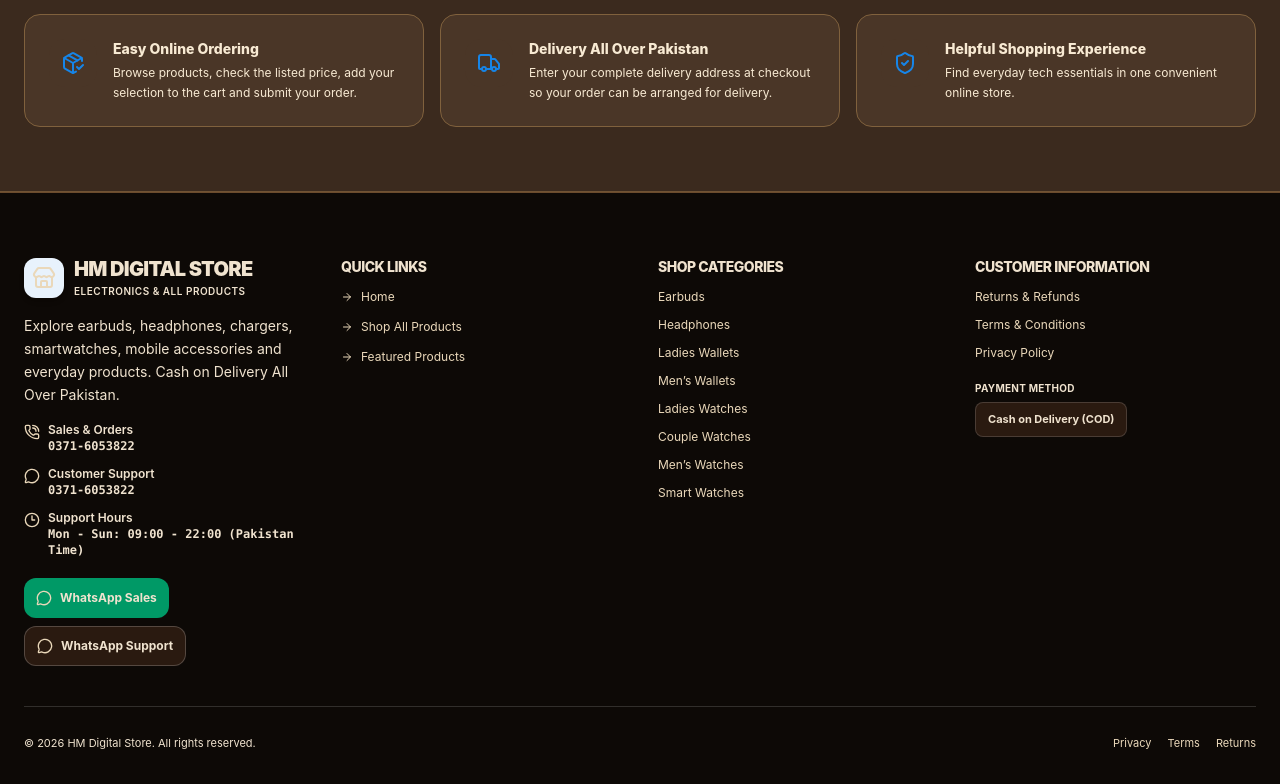
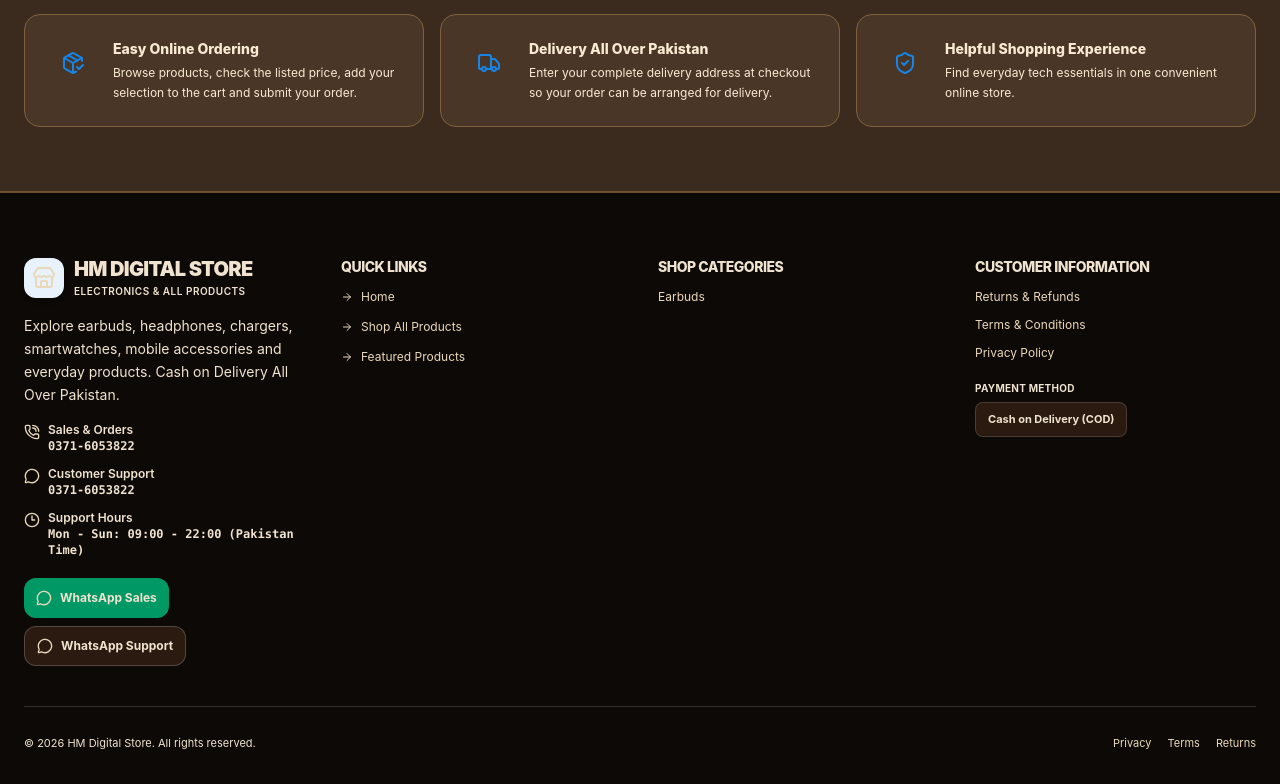
Before and after one commit to hmqm826-lab/sasta-kitchen-bazar, a React (Vite) app: page / in a window 1280 px wide. Shown: the part 1140-1924 px from the top of the page. Built offline with nearby package versions, Linux system fonts and the light colour scheme.

Commit message:
Show only Earbuds category

```diff
--- a/src/data/categories.ts
+++ b/src/data/categories.ts
@@ -2,18 +2,4 @@ import { Category } from '../types';
 
 export const CATEGORIES: Category[] = [
   { id: 'earbuds', name: 'Earbuds', urduTitle: 'Wireless Audio', description: 'Wireless earbuds and Bluetooth audio accessories.', image: 'https://store.storeimages.cdn-apple.com/1/as-images.apple.com/is/airpods-pro-3-hero-select-202509?.v=cmp4MmZ6OWxOeHNNTXh4SzlBNUpEb1RucE9zZTI5eEREaWZpY29lSld3eVVtLzE2Q0EySC9CZElXWmlJUStQNE1LWlMyVmEreEd6UVBWaXRHdkpLMWtkQmFNcVM4WVpKQThrRTVBS2pPMk9OcWQvRzhwTDdwUWJpcExEZHpzZVI&fmt=jpeg&hei=1200&qlt=90&traceId=1&wid=1200', iconName: 'Zap', itemCount: 0 },
-  { id: 'headphones', name: 'Headphones', urduTitle: 'Audio Style', description: 'Wired and wireless headphones for music and calls.', image: 'https://store.storeimages.cdn-apple.com/1/as-images.apple.com/is/airpods-pro-3-hero-select-202509?.v=cmp4MmZ6OWxOeHNNTXh4SzlBNUpEb1RucE9zZTI5eEREaWZpY29lSld3eVVtLzE2Q0EySC9CZElXWmlJUStQNE1LWlMyVmEreEd6UVBWaXRHdkpLMWtkQmFNcVM4WVpKQThrRTVBS2pPMk9OcWQvRzhwTDdwUWJpcExEZHpzZVI&fmt=jpeg&hei=1200&qlt=90&traceId=1&wid=1200', iconName: 'Zap', itemCount: 0 },
-  { id: 'ladies-wallets', name: 'Ladies Wallets', urduTitle: 'Ladies Collection', description: 'Stylish wallets and everyday carry accessories for ladies.', image: 'https://cdn.myikas.com/images/f6e06252-21d5-4f20-97be-4f3d4012c965/7d414691-8b29-4526-9b96-2fd278cca10b/3840/mor-on.webp', iconName: 'Boxes', itemCount: 0 },
-  { id: 'mens-wallets', name: 'Men’s Wallets', urduTitle: 'Men’s Collection', description: 'Men’s wallets and practical everyday accessories.', image: 'https://us.louisvuitton.com/images/is/image/lv/1/PP_VP_L/louis-vuitton-multiple-wallet--M82072_PM2_Front%20view.jpg', iconName: 'Boxes', itemCount: 0 },
-  { id: 'ladies-watches', name: 'Ladies Watches', urduTitle: 'Elegant Timepieces', description: 'Elegant watches and fashionable styles for ladies.', image: 'https://images.unsplash.com/photo-1523170335258-f5ed11844a49?auto=format&fit=crop&w=700&q=80', iconName: 'Clock', itemCount: 0 },
-  { id: 'couple-watches', name: 'Couple Watches', urduTitle: 'Together in Style', description: 'Matching watch sets and couple timepieces.', image: 'https://images.unsplash.com/photo-1524805444758-089113d48a6d?auto=format&fit=crop&w=700&q=80', iconName: 'Clock', itemCount: 0 },
-  { id: 'mens-watches', name: 'Men’s Watches', urduTitle: 'Classic & Modern', description: 'Classic, casual and smart watch styles for men.', image: 'https://www.machines.com.my/cdn/shop/files/Apple_Watch_Series_10_46mm_LTE_Gold_Titanium_Sport_Band_Starlight_PDP_Image_Position_1__GBEN_0fba6c0f-784d-4596-902c-1f4287c70ddf.jpg?v=1727183758&width=1280', iconName: 'Clock', itemCount: 0 },
-  { id: 'smart-watches', name: 'Smart Watches', urduTitle: 'Wearable Tech', description: 'Smart watches, fitness bands and wearable accessories.', image: 'https://www.machines.com.my/cdn/shop/files/Apple_Watch_Series_10_46mm_LTE_Gold_Titanium_Sport_Band_Starlight_PDP_Image_Position_1__GBEN_0fba6c0f-784d-4596-902c-1f4287c70ddf.jpg?v=1727183758&width=1280', iconName: 'Clock', itemCount: 0 },
-  { id: 'chargers', name: 'Chargers', urduTitle: 'Fast Charging', description: 'Wall chargers, adapters and fast charging accessories.', image: 'https://store.storeimages.cdn-apple.com/1/as-images.apple.com/is/MQKJ3?.v=eWhIbHZMN3dwcDZ4bXdld1BTZFBVamV5anh5cFo1c1prUGQ5ZHBXUzY4Mmk0MUtKM1cwZkI0WFZOa2NIRHpiRHJSd3NRNlBrUkNpQkIyQjhrbHZqb2c&fmt=jpeg&hei=1200&qlt=90&traceId=1&wid=1200', iconName: 'Zap', itemCount: 0 },
-  { id: 'power-banks', name: 'Power Banks', urduTitle: 'Power Anywhere', description: 'Portable power banks for charging on the go.', image: 'https://images.unsplash.com/photo-1609592806596-b43bada2f2f8?auto=format&fit=crop&w=700&q=80', iconName: 'Zap', itemCount: 0 },
-  { id: 'cables-leads', name: 'Cables & Leads', urduTitle: 'Connect & Charge', description: 'USB cables, charging leads and connection accessories.', image: 'https://store.storeimages.cdn-apple.com/1/as-images.apple.com/is/MQKJ3?.v=eWhIbHZMN3dwcDZ4bXdld1BTZFBVamV5anh5cFo1c1prUGQ5ZHBXUzY4Mmk0MUtKM1cwZkI0WFZOa2NIRHpiRHJSd3NRNlBrUkNpQkIyQjhrbHZqb2c&fmt=jpeg&hei=1200&qlt=90&traceId=1&wid=1200', iconName: 'Wrench', itemCount: 0 },
-  { id: 'mobile-accessories', name: 'Mobile Accessories', urduTitle: 'Phone Essentials', description: 'Phone cases, stands, holders and useful mobile add-ons.', image: 'https://store.storeimages.cdn-apple.com/1/as-images.apple.com/is/iphone-alp-featurecard-magsafe-large?.v=YnJPSjdxWEF6Sjd5Ky9Sb21NSXgweFZhWFhDd01vRjZoOTN1bGVMMXdPSnI2S1JwdmorWUI2QVN5Y2RleTNLdzFYVURseWxMZENkZTZPWFRsditFM3NxazFNK0RSZkQyNDI0bHhuVVpJb3VEaUZzV2dkTDlwa08za2ZRTUgyQVg&fmt=p-jpg&hei=1360&qlt=80&traceId=1&wid=2520', iconName: 'Wrench', itemCount: 0 },
-  { id: 'speakers', name: 'Speakers', urduTitle: 'Portable Sound', description: 'Portable Bluetooth speakers and audio accessories.', image: 'https://images.unsplash.com/photo-1608043152269-423dbba4e7e1?auto=format&fit=crop&w=700&q=80', iconName: 'Zap', itemCount: 0 },
-  { id: 'computer-accessories', name: 'Computer Accessories', urduTitle: 'Desk Tech', description: 'Keyboards, mice, hubs and useful computer accessories.', image: 'https://images.unsplash.com/photo-1527814050087-3793815479db?auto=format&fit=crop&w=700&q=80', iconName: 'Wrench', itemCount: 0 },
-  { id: 'other-products', name: 'All Products', urduTitle: 'Explore Everything', description: 'Browse every product and discover all available collections.', image: 'https://images.unsplash.com/photo-1490481651871-ab68de25d43d?auto=format&fit=crop&w=700&q=80', iconName: 'Boxes', itemCount: 0 }
 ];
```
